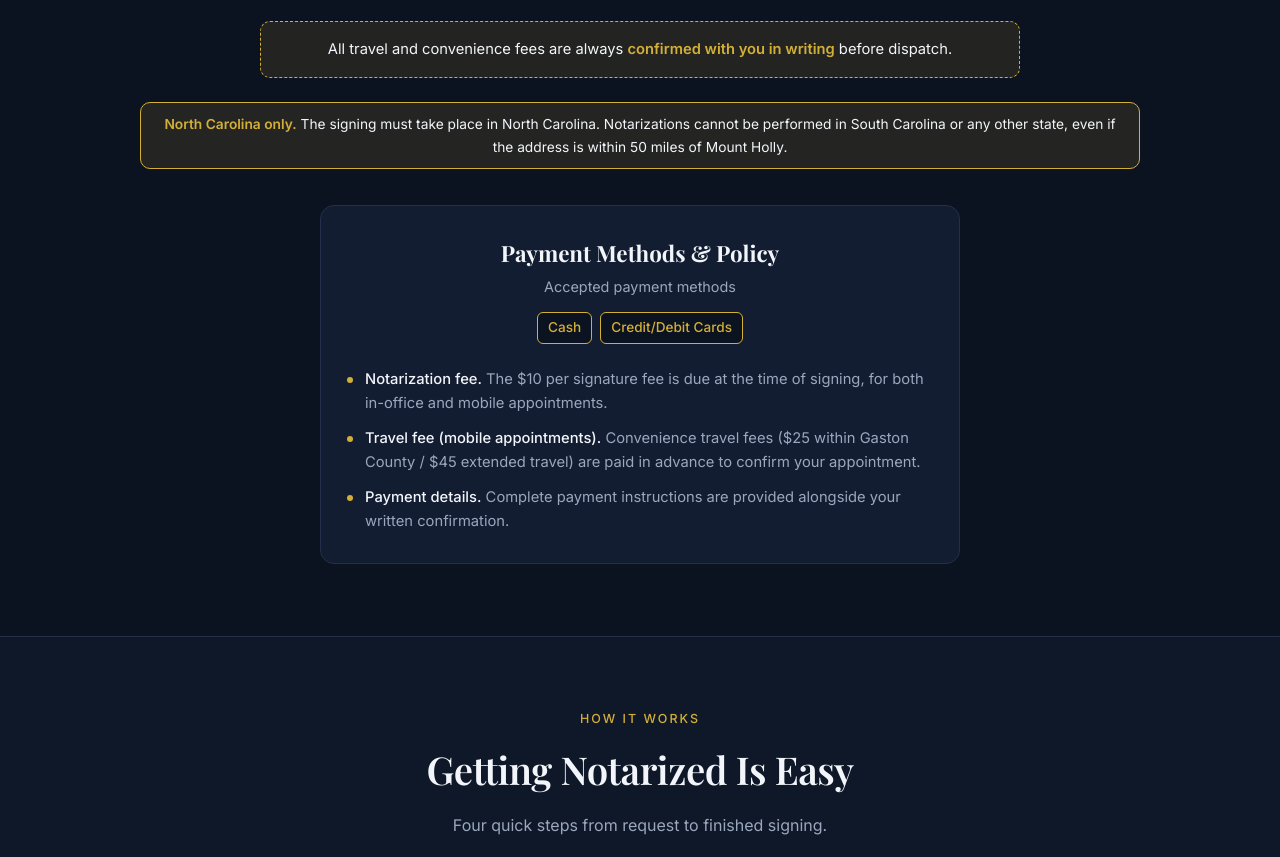
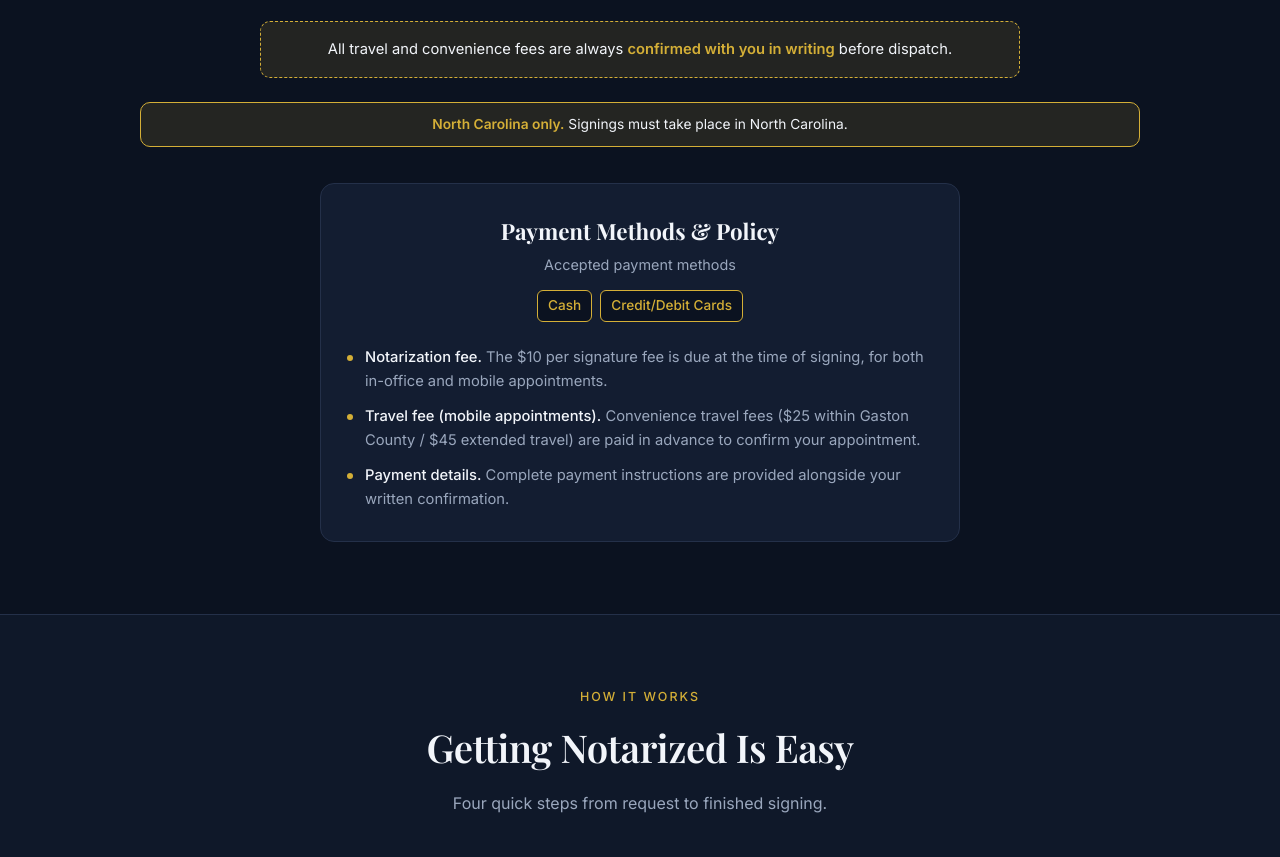
Before and after one commit to morrowke/myncnotary, a plain HTML site: page index.html in a window 1280 px wide. Shown: the part 3507-4364 px from the top of the page. Drawn offline with nearby package versions, Linux system fonts and the light colour scheme.

Commit message:
Grammar corrections

```diff
--- a/index.html
+++ b/index.html
@@ -314,7 +314,7 @@
                 All travel and convenience fees are always <strong>confirmed with you in writing</strong> before dispatch.
             </div>
 
-            <p class="nc-note"><strong>North Carolina only.</strong> The signing must take place in North Carolina. Notarizations cannot be performed in South Carolina or any other state, even if the address is within 50 miles of Mount Holly.</p>
+            <p class="nc-note"><strong>North Carolina only.</strong> Signings must take place in North Carolina.</p>
 
             <div class="payment" id="payment">
                 <h3>Payment Methods &amp; Policy</h3>
```
